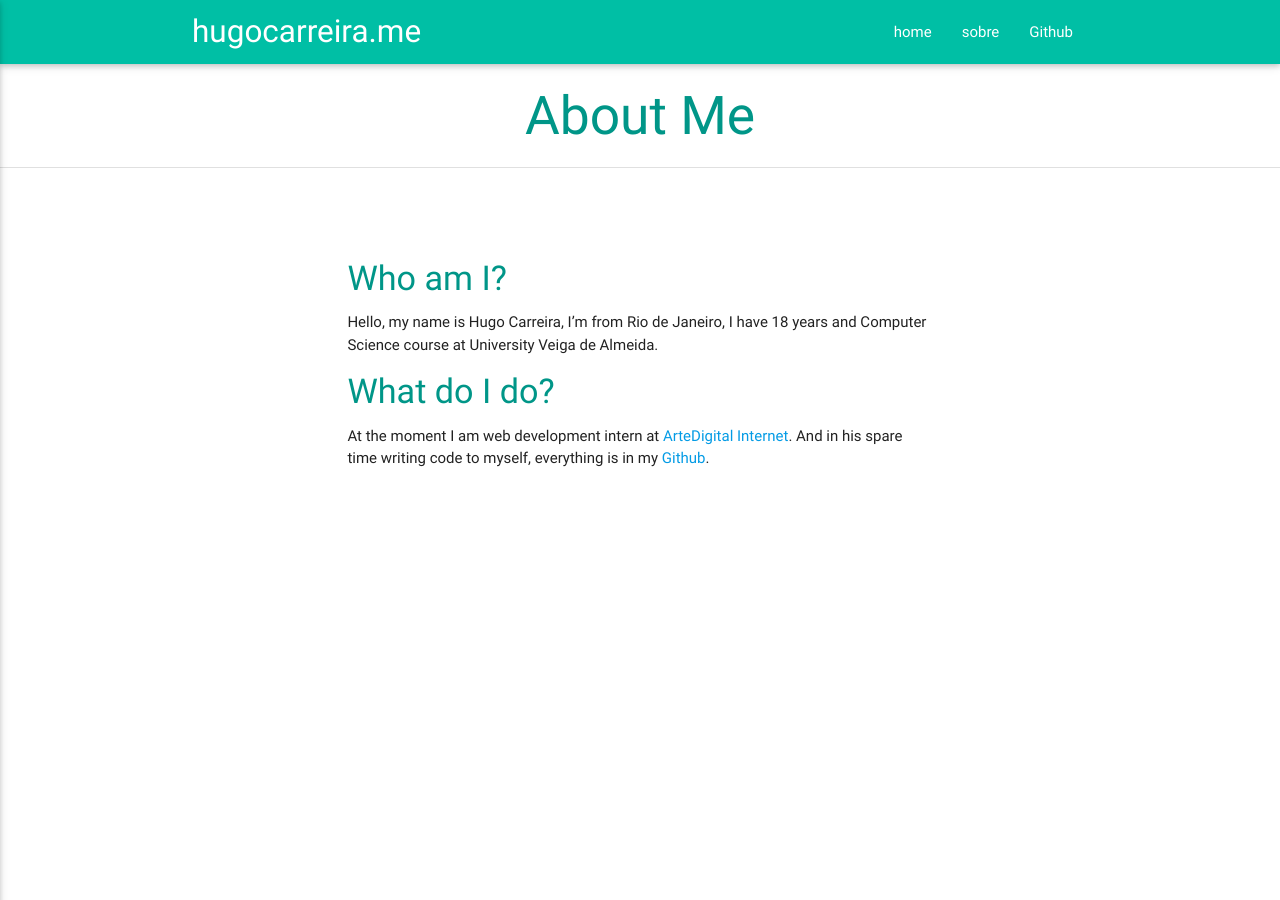
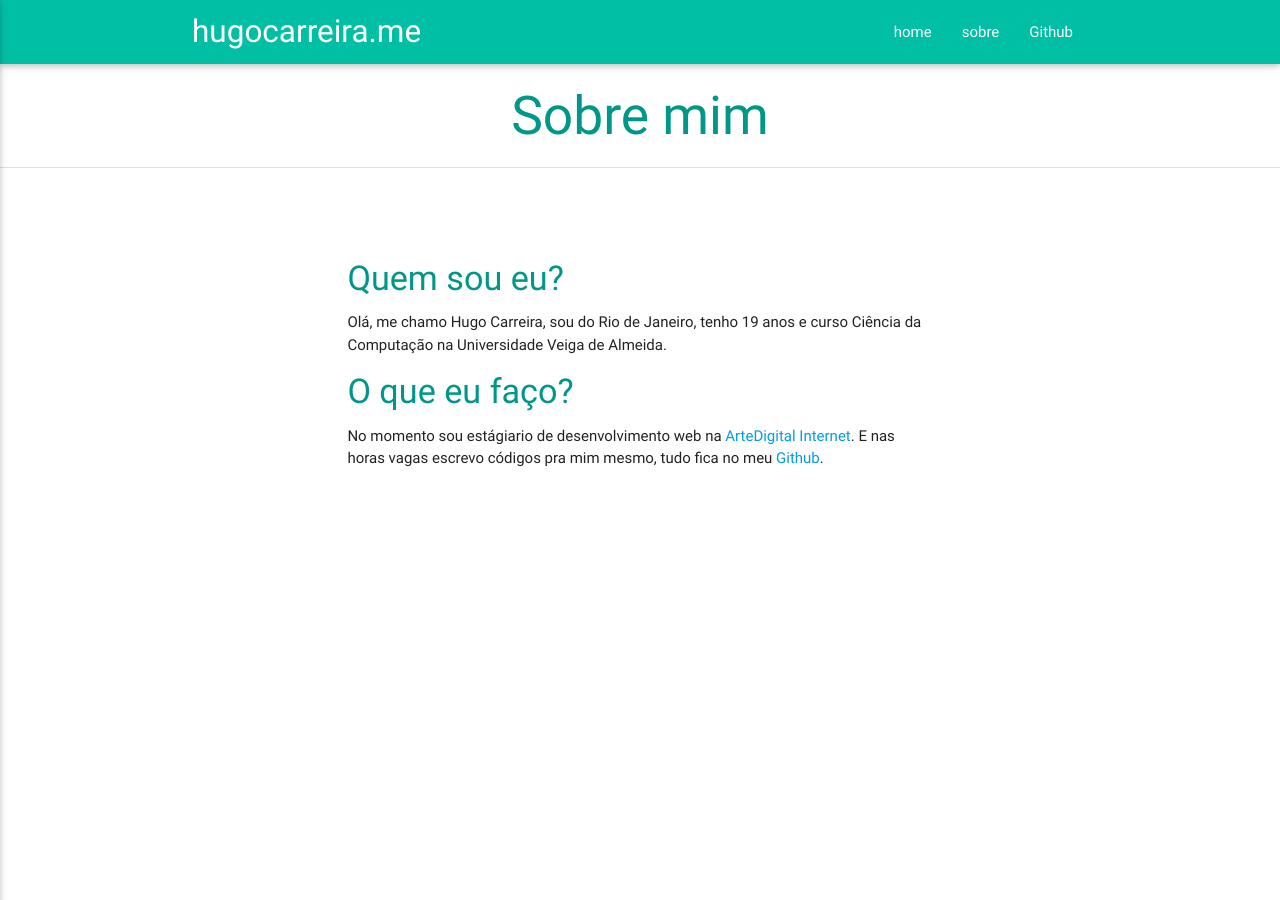
Before and after one commit to hugocarreira/hugocarreira.github.io, a Jekyll site: the page built from me/index.md, in a window 1280 px wide. Built offline with Jekyll 4.4.1, drawn with Linux system fonts in a browser that asks for light colours.

Commit message:
alteraçao pagina sobre

```diff
--- a/me/index.md
+++ b/me/index.md
@@ -1,11 +1,11 @@
 ---
-title: About Me
+title: Sobre mim
 layout: about
 draft: false
 
 ---
-#### Who am I?
-Hello, my name is Hugo Carreira, I'm from Rio de Janeiro, I have 18 years and Computer Science course at University Veiga de Almeida.
+#### Quem sou eu?
+Olá, me chamo Hugo Carreira, sou do Rio de Janeiro, tenho 19 anos e curso Ciência da Computação na Universidade Veiga de Almeida.
 
-#### What do I do?
-At the moment I am web development intern at [ArteDigital Internet](http://www.artedigitalinternet.com.br). And in his spare time writing code to myself, everything is in my [Github](http://github.com/hugocarreira).
+#### O que eu faço?
+No momento sou estágiario de desenvolvimento web na [ArteDigital Internet](http://www.artedigitalinternet.com.br). E nas horas vagas escrevo códigos pra mim mesmo, tudo fica no meu [Github](http://github.com/hugocarreira).
```
Also changed, not shown: me/pt-br.md (deleted, +0 -11 lines).
